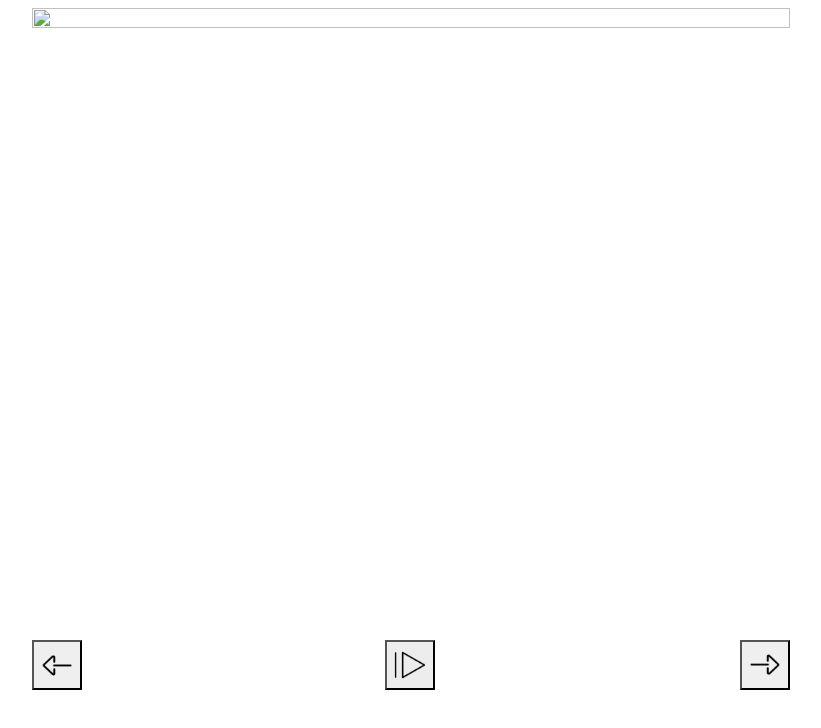
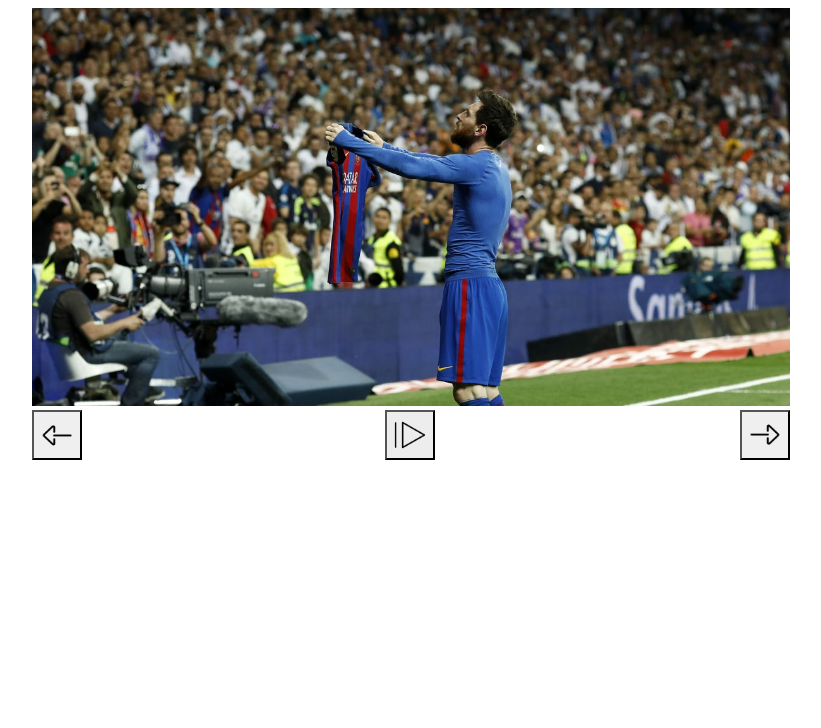
Before and after one commit to manvelpapoyan/Carousel, a plain HTML site: page index.html in a window 1280 px wide. Shown: the whole page, without its empty margins (229-1050 px from the left). Drawn offline with Linux system fonts and the light colour scheme.

Commit message:
Update index.html

```diff
--- a/index.html
+++ b/index.html
@@ -13,25 +13,13 @@
 
 <div id='div'>
 <div id="imageDiv">
-<img id="image" src="./1.jpg" width="600px" height="500px">
+<img id="image" src="./1.jpeg" width="600px" height="500px">
 <button id='next'></i></button>
 <button id='previous'></button>
 <button id='playPause'></button>
 </div>
 </div>
 
-
-
-
-
-
-
-
-
-
-
-
-
     <script src="slider.js"></script>
 </body>
 </html>
```
